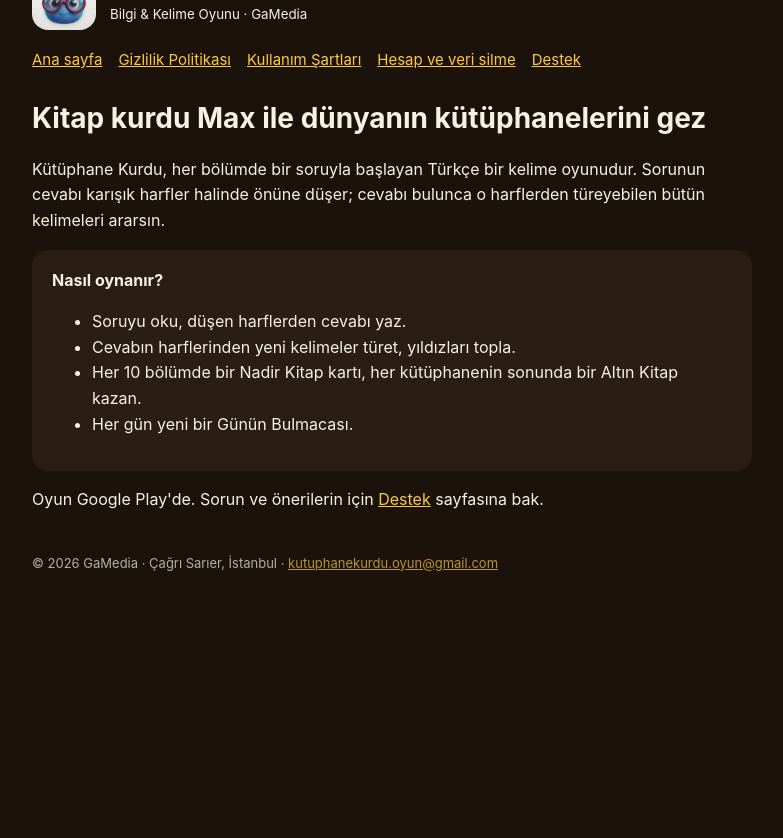
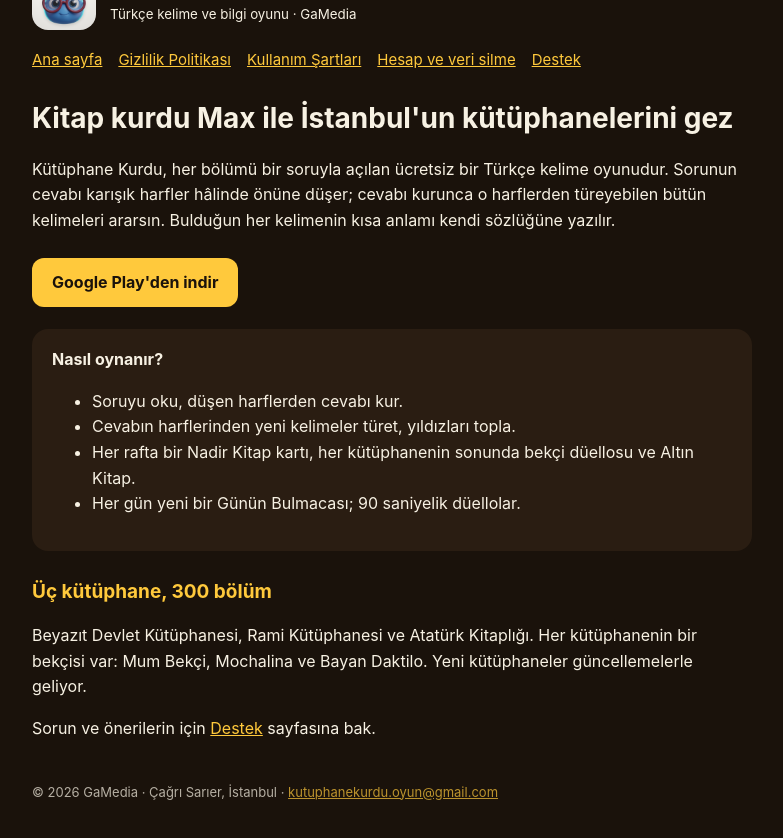
Before and after one commit to Phicofesor/kutuphanekurdu-site, a plain HTML site: page index.html in a window 1280 px wide. Shown: the part 62-900 px from the top of the page, without its empty margins (248-1031 px from the left). Before the commit the page ends 800 px from the top, so only its background shows below. Drawn offline with Linux system fonts and the light colour scheme.

Commit message:
Revise index.html for Kütüphane Kurdu game
Updated the content and metadata for the Kütüphane Kurdu game page, including title, description, and gameplay instructions.

```diff
--- a/index.html
+++ b/index.html
@@ -1,8 +1,25 @@
-<!doctype html><html lang="tr"><head><meta charset="utf-8"><meta name="viewport" content="width=device-width,initial-scale=1"><title>Ana sayfa · Kütüphane Kurdu</title><meta name="description" content="Kütüphane Kurdu: soru sor, harflerden kelime türet, dünyanın kütüphanelerini gez. GaMedia'nın Türkçe kelime oyunu."><style>:root{--bg:#1a120b;--k:#2a1d12;--y:#f7f1e3;--a:#ffc93c}*{box-sizing:border-box}body{margin:0;background:var(--bg);color:var(--y);font:16px/1.6 -apple-system,Segoe UI,Roboto,sans-serif}main{max-width:760px;margin:0 auto;padding:28px 20px 60px}a{color:var(--a)}h1{font-size:28px;margin:8px 0 4px}h2{font-size:19px;margin:26px 0 6px;color:var(--a)}.ust{display:flex;gap:14px;align-items:center;margin-bottom:18px}.ust img{width:64px;height:64px;border-radius:16px}nav{display:flex;gap:16px;flex-wrap:wrap;margin:10px 0 24px;font-size:15px}.kart{background:var(--k);border-radius:16px;padding:18px 20px;margin:14px 0}footer{margin-top:40px;font-size:13px;opacity:.7}</style></head><body><main>
-<div class="ust"><img src="ikon.png" alt="Kütüphane Kurdu"><div><b style="font-size:20px">Kütüphane Kurdu</b><br><small>Bilgi &amp; Kelime Oyunu · GaMedia</small></div></div>
+<!doctype html><html lang="tr"><head><meta charset="utf-8"><meta name="viewport" content="width=device-width,initial-scale=1">
+<title>Kütüphane Kurdu: Türkçe Kelime Oyunu · İstanbul'un kütüphanelerinde bulmaca</title>
+<meta name="description" content="Kütüphane Kurdu, her bölümü bir soruyla açılan ücretsiz Türkçe kelime oyunu. Kitap kurdu Max ile Beyazıt, Rami ve Atatürk Kitaplığı'nı gez; 300 bölüm, bekçi düelloları, kelime anlamları.">
+<link rel="canonical" href="https://kutuphanekurdu.com/">
+<meta property="og:type" content="website">
+<meta property="og:site_name" content="Kütüphane Kurdu">
+<meta property="og:title" content="Kütüphane Kurdu: Türkçe Kelime Oyunu">
+<meta property="og:description" content="Soruyu bil, harflerden kelime türet, İstanbul'un kütüphanelerini gez. 300 bölüm, ücretsiz.">
+<meta property="og:url" content="https://kutuphanekurdu.com/">
+<meta property="og:image" content="https://kutuphanekurdu.com/ikon.png">
+<meta property="og:locale" content="tr_TR">
+<meta name="twitter:card" content="summary">
+<meta name="google-play-app" content="app-id=com.gamemedia.kutuphanekurdu">
+<script type="application/ld+json">{"@context":"https://schema.org","@type":"MobileApplication","name":"Kütüphane Kurdu: Kelime Oyunu","operatingSystem":"Android","applicationCategory":"GameApplication","inLanguage":"tr","url":"https://kutuphanekurdu.com/","image":"https://kutuphanekurdu.com/ikon.png","downloadUrl":"https://play.google.com/store/apps/details?id=com.gamemedia.kutuphanekurdu","installUrl":"https://play.google.com/store/apps/details?id=com.gamemedia.kutuphanekurdu","offers":{"@type":"Offer","price":"0","priceCurrency":"TRY"},"publisher":{"@type":"Organization","name":"GaMedia","email":"kutuphanekurdu.oyun@gmail.com"},"description":"Her bölümü bir soruyla açılan Türkçe kelime oyunu. Kitap kurdu Max ile İstanbul'un köklü kütüphanelerini gez."}</script>
+<style>:root{--bg:#1a120b;--k:#2a1d12;--y:#f7f1e3;--a:#ffc93c}*{box-sizing:border-box}body{margin:0;background:var(--bg);color:var(--y);font:16px/1.6 -apple-system,Segoe UI,Roboto,sans-serif}main{max-width:760px;margin:0 auto;padding:28px 20px 60px}a{color:var(--a)}h1{font-size:28px;margin:8px 0 4px}h2{font-size:19px;margin:26px 0 6px;color:var(--a)}.ust{display:flex;gap:14px;align-items:center;margin-bottom:18px}.ust img{width:64px;height:64px;border-radius:16px}nav{display:flex;gap:16px;flex-wrap:wrap;margin:10px 0 24px;font-size:15px}.kart{background:var(--k);border-radius:16px;padding:18px 20px;margin:14px 0}.indir{display:inline-block;background:var(--a);color:#1a120b;font-weight:700;text-decoration:none;border-radius:12px;padding:12px 20px;margin:8px 0}footer{margin-top:40px;font-size:13px;opacity:.7}</style></head><body><main>
+<div class="ust"><img src="ikon.png" alt="Kütüphane Kurdu oyun ikonu: kitap kurdu Max" width="64" height="64"><div><b style="font-size:20px">Kütüphane Kurdu</b><br><small>Türkçe kelime ve bilgi oyunu · GaMedia</small></div></div>
 <nav><a href="index.html">Ana sayfa</a><a href="gizlilik.html">Gizlilik Politikası</a><a href="kullanim-sartlari.html">Kullanım Şartları</a><a href="hesap-silme.html">Hesap ve veri silme</a><a href="destek.html">Destek</a></nav>
-<h1>Kitap kurdu Max ile dünyanın kütüphanelerini gez</h1>
-<p>Kütüphane Kurdu, her bölümde bir soruyla başlayan Türkçe bir kelime oyunudur. Sorunun cevabı karışık harfler halinde önüne düşer; cevabı bulunca o harflerden türeyebilen bütün kelimeleri ararsın.</p>
-<div class="kart"><b>Nasıl oynanır?</b><ul><li>Soruyu oku, düşen harflerden cevabı yaz.</li><li>Cevabın harflerinden yeni kelimeler türet, yıldızları topla.</li><li>Her 10 bölümde bir Nadir Kitap kartı, her kütüphanenin sonunda bir Altın Kitap kazan.</li><li>Her gün yeni bir Günün Bulmacası.</li></ul></div>
-<p>Oyun Google Play'de. Sorun ve önerilerin için <a href="destek.html">Destek</a> sayfasına bak.</p>
+<h1>Kitap kurdu Max ile İstanbul'un kütüphanelerini gez</h1>
+<p>Kütüphane Kurdu, her bölümü bir soruyla açılan ücretsiz bir Türkçe kelime oyunudur. Sorunun cevabı karışık harfler hâlinde önüne düşer; cevabı kurunca o harflerden türeyebilen bütün kelimeleri ararsın. Bulduğun her kelimenin kısa anlamı kendi sözlüğüne yazılır.</p>
+<a class="indir" href="https://play.google.com/store/apps/details?id=com.gamemedia.kutuphanekurdu">Google Play'den indir</a>
+<div class="kart"><b>Nasıl oynanır?</b><ul><li>Soruyu oku, düşen harflerden cevabı kur.</li><li>Cevabın harflerinden yeni kelimeler türet, yıldızları topla.</li><li>Her rafta bir Nadir Kitap kartı, her kütüphanenin sonunda bekçi düellosu ve Altın Kitap.</li><li>Her gün yeni bir Günün Bulmacası; 90 saniyelik düellolar.</li></ul></div>
+<h2>Üç kütüphane, 300 bölüm</h2>
+<p>Beyazıt Devlet Kütüphanesi, Rami Kütüphanesi ve Atatürk Kitaplığı. Her kütüphanenin bir bekçisi var: Mum Bekçi, Mochalina ve Bayan Daktilo. Yeni kütüphaneler güncellemelerle geliyor.</p>
+<p>Sorun ve önerilerin için <a href="destek.html">Destek</a> sayfasına bak.</p>
 <footer>© 2026 GaMedia · Çağrı Sarıer, İstanbul · <a href="mailto:kutuphanekurdu.oyun@gmail.com">kutuphanekurdu.oyun@gmail.com</a></footer></main></body></html>
```
